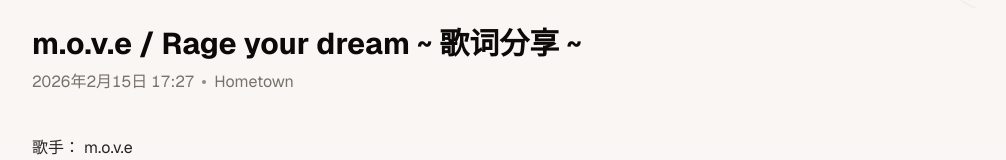
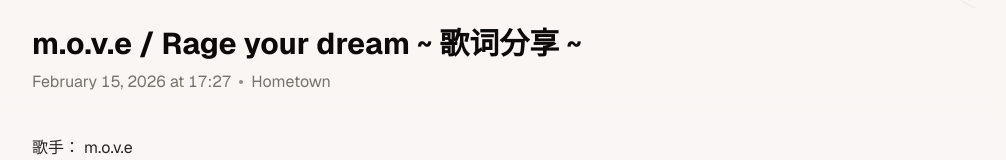
Before and after one commit to coolKIH/hao-portfolio, a Next.js app: page /blog/2026-02-15-move-range-your-dream-lyrics-sharing in a window 1280 px wide. Shown: the part 126-286 px from the top of the page, without its empty margins (240-1246 px from the left). Built offline with nearby package versions, Linux system fonts and the light colour scheme.

Commit message:
refactor(blog): translate ZonedTime component to English
- Change locale from zh-CN to en-US for natural English date formatting
- Update timezone display in title attribute
- Keep original logic for date vs datetime display

```diff
--- a/src/components/zoned-time.tsx
+++ b/src/components/zoned-time.tsx
@@ -6,10 +6,10 @@
 export default function ZonedTime({ dateStr, mode = 'date' }: ZonedTimeProps) {
     const dateObj = new Date(dateStr);
 
-    // Check if the original string contains time information (T or :)
+    // Check if the original string contains time information
     const hasTime = dateStr.includes('T') || dateStr.includes(':');
 
-    // Base configuration: always include year, month, and day
+    // Base configuration for Shanghai timezone
     const baseOptions: Intl.DateTimeFormatOptions = {
         timeZone: 'Asia/Shanghai',
         year: 'numeric',
@@ -17,8 +17,8 @@
         day: 'numeric',
     };
 
-    // 1. Display value: Determined by the 'mode' prop and availability of time data
-    const displayValue = dateObj.toLocaleDateString('zh-CN', {
+    // Display value (what user sees)
+    const displayValue = dateObj.toLocaleDateString('en-US', {
         ...baseOptions,
         ...(mode === 'datetime' && hasTime && {
             hour: '2-digit',
@@ -27,8 +27,8 @@
         }),
     });
 
-    // 2. Title attribute: Always show maximum precision available from the source
-    const titleValue = dateObj.toLocaleDateString('zh-CN', {
+    // Title attribute (shown on hover) - always shows full precision
+    const titleValue = dateObj.toLocaleDateString('en-US', {
         ...baseOptions,
         ...(hasTime && {
             hour: '2-digit',
```
